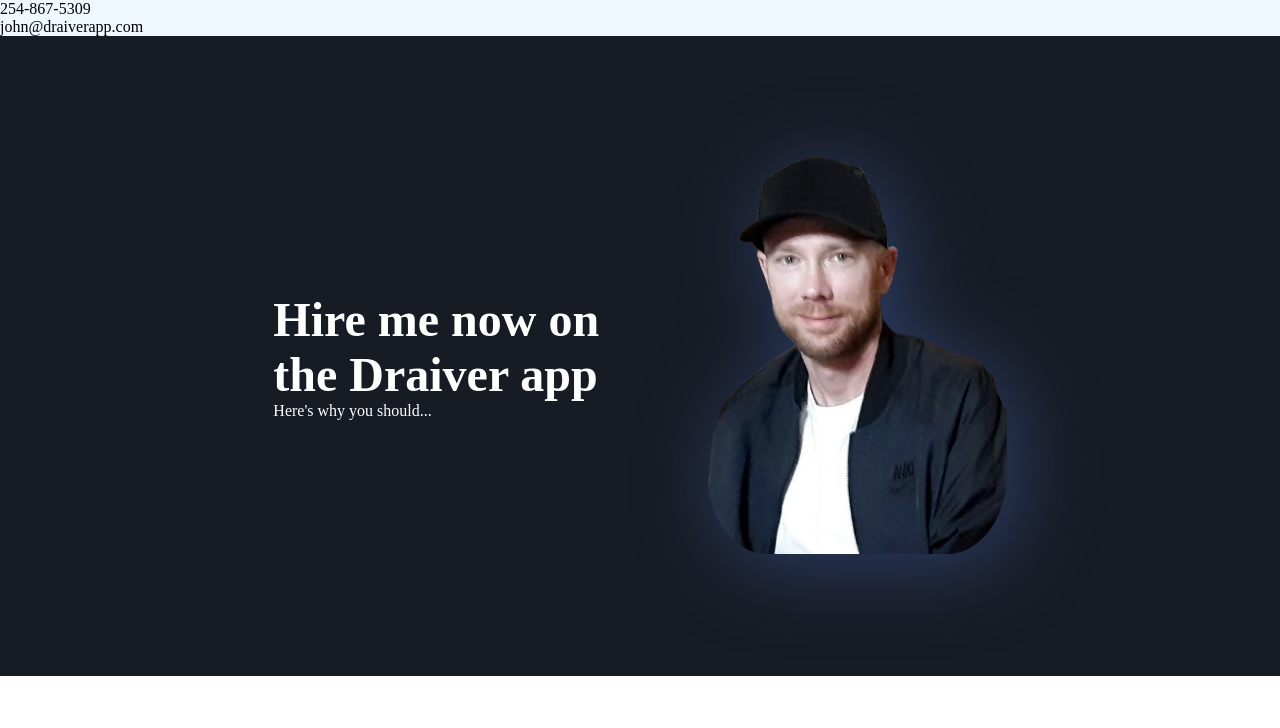
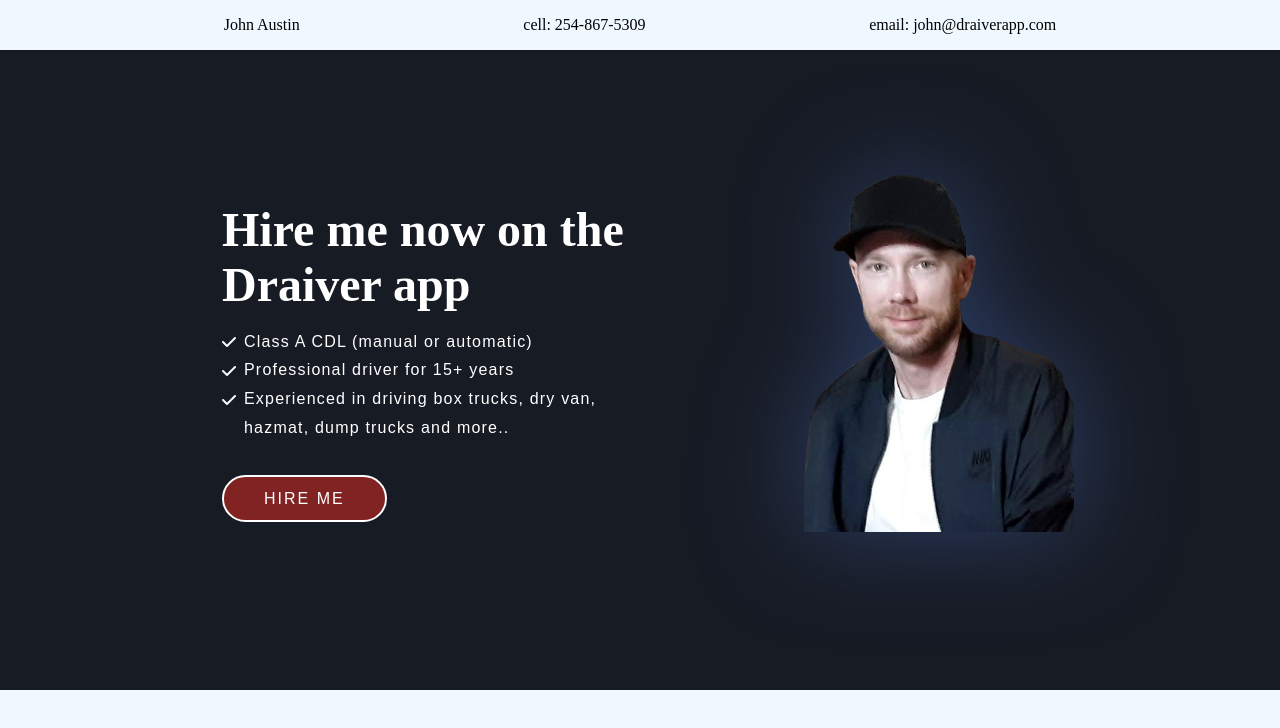
Before and after one commit to KrystalJean/john-draiver-profile, a plain HTML site: page index.html in a window 1280 px wide. Drawn offline with Linux system fonts and the light colour scheme.

Commit message:
laid out hero section, button neeeds link

```diff
--- a/index.html
+++ b/index.html
@@ -1,24 +1,50 @@
 <!DOCTYPE html>
 <html lang="en">
+
 <head>
   <meta charset="UTF-8">
   <meta name="viewport" content="width=device-width, initial-scale=1.0">
   <title>Document</title>
   <link rel="stylesheet" href="./style.css">
+  <link rel="stylesheet" href="https://cdnjs.cloudflare.com/ajax/libs/font-awesome/6.6.0/css/all.min.css">
 </head>
+
 <body>
   <nav>
     <ul>
-      <li>254-867-5309</li>
-      <li>john@draiverapp.com</li>
+      <li>John Austin</li>
+      <li>cell: 254-867-5309</li>
+      <li>email: john@draiverapp.com</li>
     </ul>
   </nav>
+
   <section class='hero-section'>
     <div class="width-wrapper">
 
-      <div class="column">
+      <div class="column hero-text">
         <h1>Hire me now on the Draiver app</h1>
-        <p>Here's why you should...</p>
+
+        <ul>
+          <li>
+            <i class="fa-solid fa-check"></i>
+            <p>Class A CDL (manual or automatic)</p>
+          </li>
+
+          <li>
+            <i class="fa-solid fa-check"></i>
+            <p>Professional driver for 15+ years</p>
+          </li>
+
+          <li>
+            <i class="fa-solid fa-check"></i>
+            <p>Experienced in driving box trucks, dry van,
+              <br>hazmat, dump trucks and more..
+            </p>
+          </li>
+        </ul>
+
+        <button>Hire Me</button>
+
       </div>
 
       <div class="column">
@@ -30,4 +56,5 @@
   </section>
 
 </body>
+
 </html>
--- a/style.css
+++ b/style.css
@@ -1,57 +1,110 @@
+/* Utilities */
 * {
   scroll-behavior: smooth;
   padding: 0;
   margin: 0;
 }
 
-nav {
-  width: 100%;
-  display: flex;
+body {
   background-color: aliceblue;
 }
 
-body {
-   /* background-color: rgb(119, 119, 209); */
-   width: 100%;
-   height: 800px;
-
-}
-
-section.hero-section {
-  height: 80vh;
-  display: flex;
-  justify-content: center;
-  align-items: center;
-  background-color: #171B24;
-  color: #fff;
-}
-
-.hero-section h1 {
-  font-size: 3rem;
-}
-
-.hero-profile-img {
-  height: 400px;
-  filter: drop-shadow(10px 10px 40px #2c3d64);
-  border-radius: 20%;
-  /* border: #fff solid 3px; */
-}
-
-
-section.hero-section .width-wrapper {
-  /* background-color: aliceblue; */
-  border-radius: 20px;
-}
-
 .width-wrapper {
-  width: 800px;
-  max-width: 800px;
+  width: 1000px;
+  max-width: 1000px;
 
   display: flex;
   justify-content: space-evenly;
   align-items: center;
 }
+
 .column {
   max-width: 50%;
-  /* background-color: aquamarine; */
 }
+
+button {
+  background-color: #a04811;
+  background-color: #8f3505;
+  background-color: #642c2c;
+  background-color: #822323;
+  margin: 1rem 0;
+  color: #fff;
+  font-size: 1rem;
+  letter-spacing: 2px;
+  padding: 0.8rem 2.5rem;
+  border: 2px solid #fff;
+  border-radius: 50px;
+  text-transform: uppercase;
+  cursor: pointer;
+}
+button:hover {
+  opacity: .8;
+}
+button:active {
+  transform: scale(0.95);
+}
+
+ul {
+  padding: 1rem 0;
+}
+
+li {
+  list-style: none;
+  display: flex;
+}
+
+h1 {
+  font-size: 3rem;
+}
+
+p {
+  letter-spacing: 1.2px;
+  line-height: 1.8rem;
+  font-family: sans-serif;
+}
+
+/* Navigation */
+
+nav {
+  background-color: aliceblue;
+}
+
+nav ul {
+  display: flex;
+  justify-content: space-evenly;
+}
+
+/* Hero Section */
+
+.hero-section {
+  height: 80vh;
+  display: flex;
+  justify-content: center;
+  align-items: center;
+  background-color: #171b24;
+  color: #fff;
+}
+
+.hero-section .hero-text {
+  padding: 1rem;
+}
+
+i.fa-check {
+  padding-top: 0.4rem;
+  margin-right: 0.5rem;
+  height: 100%;
+}
+
+.hero-profile-img {
+  height: 360px;
+  filter: drop-shadow(0px 0px 50px #2c3d64);
+  margin-bottom: 2rem;
+  /* margin-top: -2rem; */
+  /* border-radius: 18%; */
+  /* border: #a5a5a5 solid 3px; */
+}
+
+/* section.hero-section .width-wrapper {
+  background-color: aliceblue;
+  border-radius: 20px;
+} */
```
